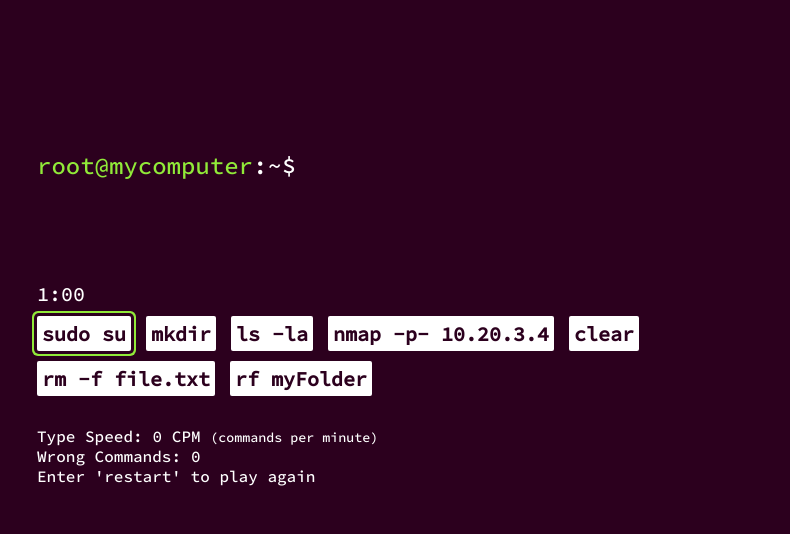
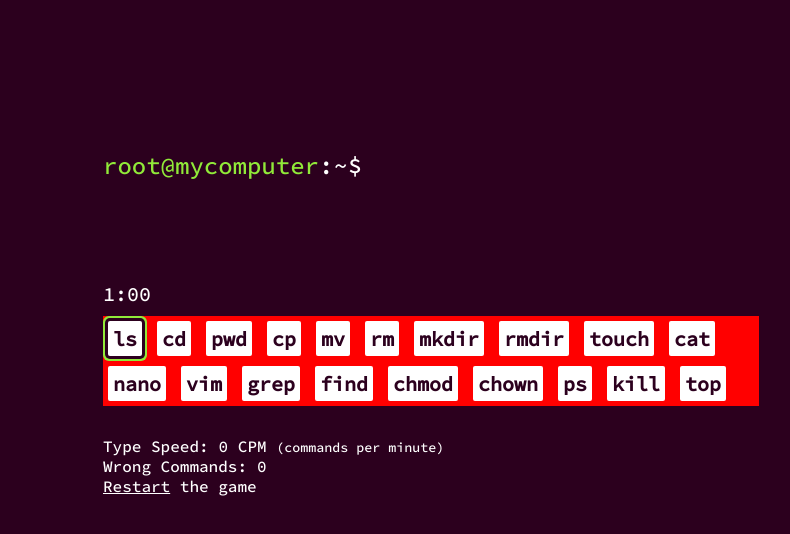
Before and after one commit to Lshiroc/linuxtyper.com, a Next.js app: page / in a window 1280 px wide. Shown: the top 534 px of the page, without its empty margins (127-917 px from the left). Built offline with nearby package versions, Linux system fonts and the light colour scheme.

Commit message:
added word scroller, doesn't work tho, fixed timer, added functionality to Reastart button

```diff
--- a/src/app/home.module.scss
+++ b/src/app/home.module.scss
@@ -1,5 +1,5 @@
 .wrapper {
-    width: 100%;
+    max-width: 850px;
     display: grid;
     justify-content: center;
 }
@@ -51,14 +51,23 @@
     margin-top: 100px;
 }
 
+.wordsSection {
+    margin-top: 10px;
+    position: relative;
+    overflow: hidden;
+    height: 90px;
+    padding: 5px;
+    background: red;
+    font-family: 'Source Code Pro', sans-serif;
+    max-width: 80%;
+}
+
 .words {
     display: flex;
     flex-wrap: wrap;
     column-gap: 15px;
-    margin-top: 10px;
     row-gap: 10px;
-    font-family: 'Source Code Pro', sans-serif;
-    max-width: 80%;
+    // transform: translateY(-0px);
 
     .word {
         padding: 5px 5px;
@@ -87,6 +96,11 @@
     .line {
         display: flex;
 
+        span {
+            text-decoration: underline;
+            cursor: pointer;
+        }
+
         .res {
             margin-left: 10px;
         }
--- a/src/app/page.jsx
+++ b/src/app/page.jsx
@@ -5,7 +5,7 @@ import { useState, useEffect } from 'react';
 export default function Home() {
 
   const [usedCommands, setUsedCommands] = useState([]);
-  const [commandList, setCommandList] = useState(["sudo su", "mkdir", "ls -la", "nmap -p- 10.20.3.4", "clear", "rm -f file.txt", "rf myFolder"]);
+  const [commandList, setCommandList] = useState(['ls', 'cd', 'pwd', 'cp', 'mv', 'rm', 'mkdir', 'rmdir', 'touch', 'cat', 'nano', 'vim', 'grep', 'find', 'chmod', 'chown', 'ps', 'kill', 'top', 'df', 'du', 'tar', 'gzip', 'ping', 'ifconfig', 'scp', 'ssh', 'wget', 'curl', 'uname', 'date', 'history', 'man', 'alias', 'echo', 'export', 'sudo', 'passwd', 'whoami', 'hostname', 'ln', 'uptime', 'journalctl', 'lsblk', 'fdisk', 'mount', 'umount', 'iwconfig', 'netstat', 'dd']);
   const [queue, setQueue] = useState(0);
   const [correct, setCorrect] = useState(true);
   const [correctList, setCorrectList] = useState([]);
@@ -23,28 +23,12 @@ export default function Home() {
     if(e.keyCode == 13) {
       setQueue(queue + 1);
 
-      if(!isPlaying) {
-        if(e.target.value == "restart") {
-          setIsPlaying(true);
-          setQueue(0);
-          setCorrectList([]);
-          setCorrect(true);
-          setTimer({time: 60, showcase: "1:00", start: false});
-          setResults({speed: 0, accuracy: 0, wrongCommands: 0, show: false});
-
-          const command = e.target.value;
-          setUsedCommands([...usedCommands, command]);
-          e.target.value = "";
-        }
-
-      } else {
-
+      if(isPlaying) {
         if(e.target.value == commandList[queue]) {
           setCorrectList([...correctList, true]);
         } else {
           setCorrectList([...correctList, false]);
         }
-
 
         if(e.target.value == "clear") {
           setUsedCommands([]);
@@ -67,6 +51,15 @@ export default function Home() {
         setCorrect(false);
       }
     }
+  }
+
+  const restartGame = () => {
+    setIsPlaying(false);
+    setQueue(0);
+    setCorrectList([]);
+    setCorrect(true);
+    setTimer({time: 60, showcase: "1:00", start: false});
+    setResults({speed: 0, accuracy: 0, wrongCommands: 0, show: false});
   }
 
   const calculateResults = () => {
@@ -114,9 +107,13 @@ export default function Home() {
         setTimer({...timer, time: timer.time-1, showcase});
       }, 1000);
 
+      if(timer.time == 0 || !isPlaying) {
+        clearTimeout(timeout);
+      }
+
       return () => clearTimeout(timeout);
     }
-  }, [timer])
+  }, [timer, isPlaying])
 
   return (
     <main className={`sectionx ${style.wrapper}`}>
@@ -134,12 +131,14 @@ export default function Home() {
         </div>
       </div>
       <div className={style.timer}>{timer.showcase}</div>
-      <div className={style.words}>
+      <div className={style.wordsSection}>
+        <div className={style.words}>
           {
             commandList.map((command, index) => (
               <div key={index} className={`${style.word} ${index == queue && correct ? style.true : index == queue && !correct && style.wrong}`}>{command}</div>
             ))
           }
+        </div>
       </div>
       {
         results.show && (
@@ -157,7 +156,7 @@ export default function Home() {
               <div className={style.res}>{results.wrongCommands}</div>
             </div>
             <div className={style.line}>
-              Enter 'restart' to play again
+              <span onClick={restartGame}>Restart</span>&nbsp;the game
             </div>
           </div>
         )
```
